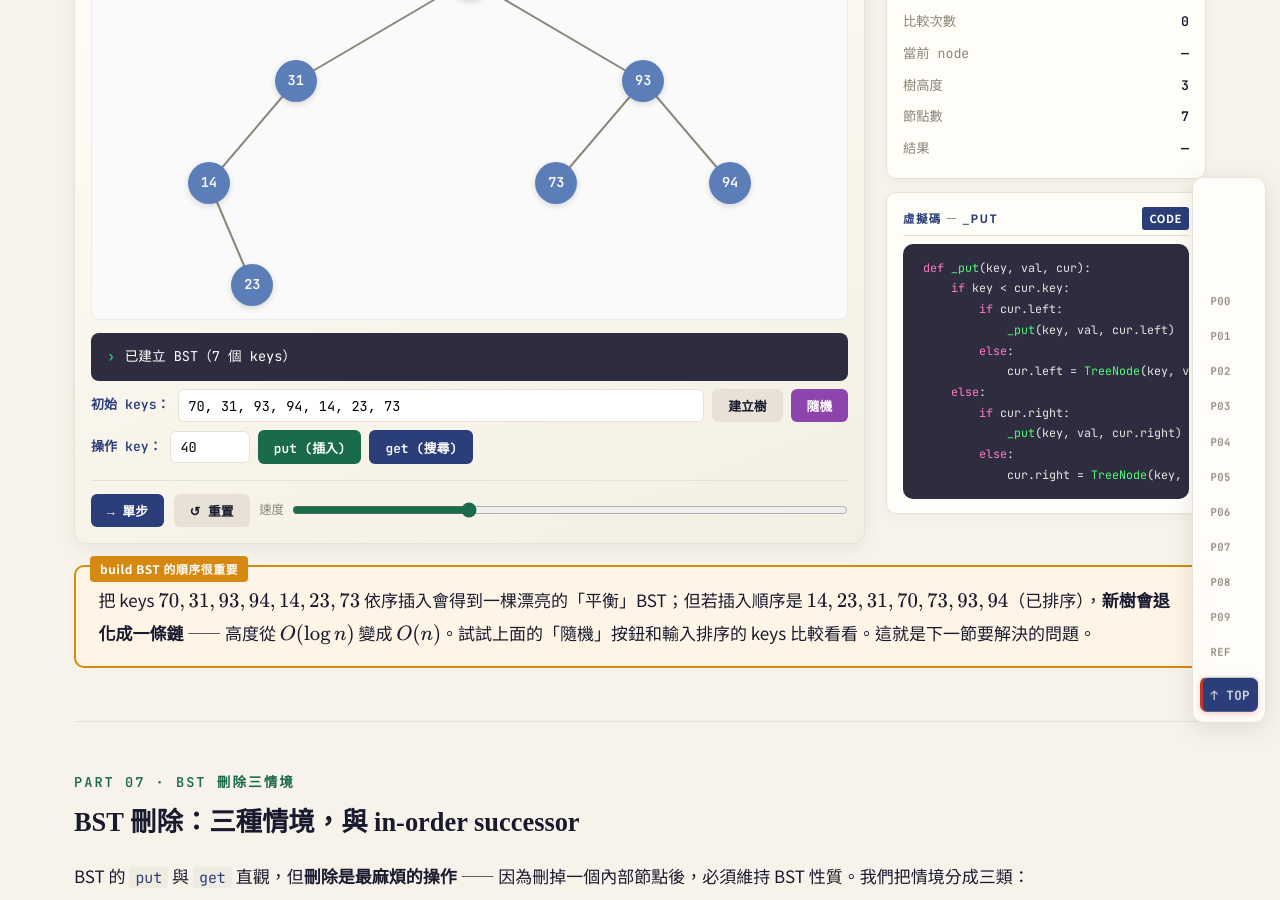
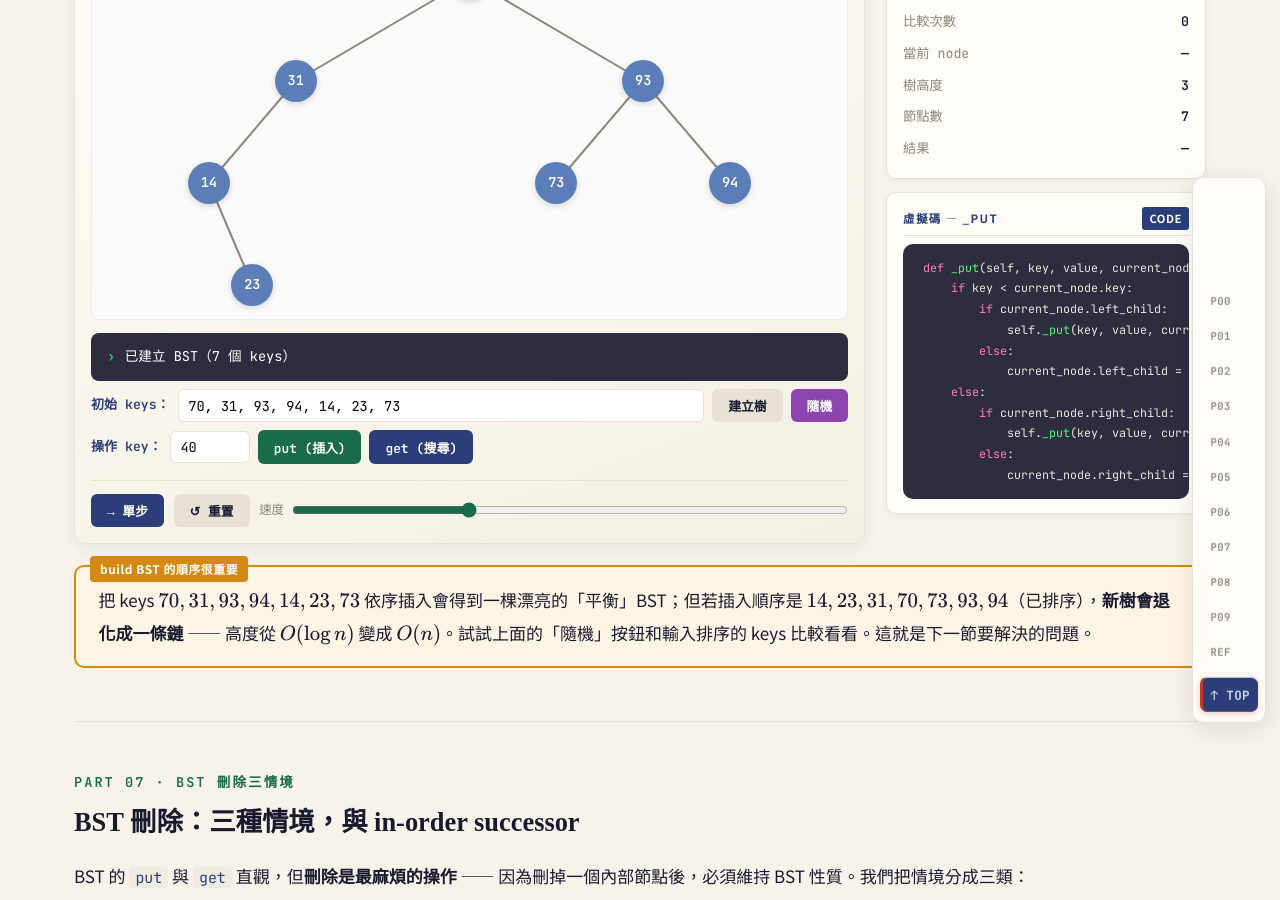
Before and after one commit to phonchi/nsysu-math208, a Jekyll site: the page static_files/presentations/trees.html, which Jekyll copies as it is, in a window 1280 px wide and 900 px high, scrolled down 8008 px. Built offline with Jekyll 4.4.1, drawn with Linux system fonts in a browser that asks for light colours; some of the changed text lies outside the part shown.

Commit message:
Sync DS09 trees standalone presentation

```diff
--- a/static_files/presentations/trees.html
+++ b/static_files/presentations/trees.html
@@ -585,9 +585,9 @@
         <div class="pseudo-code" id="travCode">
 <span class="line" data-l="1"><span class="kw">def</span> <span class="fn">preorder</span>(tree):</span>
 <span class="line" data-l="2">    <span class="kw">if</span> tree:</span>
-<span class="line" data-l="3">        <span class="fn">visit</span>(tree.key)   <span class="com"># root</span></span>
-<span class="line" data-l="4">        <span class="fn">preorder</span>(tree.left)</span>
-<span class="line" data-l="5">        <span class="fn">preorder</span>(tree.right)</span>
+<span class="line" data-l="3">        <span class="fn">print</span>(tree._key, end=<span class="str">" "</span>)</span>
+<span class="line" data-l="4">        <span class="fn">preorder</span>(tree._left_child)</span>
+<span class="line" data-l="5">        <span class="fn">preorder</span>(tree._right_child)</span>
         </div>
       </div>
       <div class="info-card">
@@ -769,17 +769,17 @@
       <div class="info-card">
         <div class="ic-title" id="bstCodeTitle">虛擬碼 — _put <span class="ic-badge" style="background:var(--accent2)">CODE</span></div>
         <div class="pseudo-code" id="bstCode" style="font-size:.73rem;">
-<span class="line" data-l="1"><span class="kw">def</span> <span class="fn">_put</span>(key, val, cur):</span>
-<span class="line" data-l="2">    <span class="kw">if</span> key &lt; cur.key:</span>
-<span class="line" data-l="3">        <span class="kw">if</span> cur.left:</span>
-<span class="line" data-l="4">            <span class="fn">_put</span>(key, val, cur.left)</span>
+<span class="line" data-l="1"><span class="kw">def</span> <span class="fn">_put</span>(self, key, value, current_node):</span>
+<span class="line" data-l="2">    <span class="kw">if</span> key &lt; current_node.key:</span>
+<span class="line" data-l="3">        <span class="kw">if</span> current_node.left_child:</span>
+<span class="line" data-l="4">            self.<span class="fn">_put</span>(key, value, current_node.left_child)</span>
 <span class="line" data-l="5">        <span class="kw">else</span>:</span>
-<span class="line" data-l="6">            cur.left = <span class="fn">TreeNode</span>(key, val)</span>
+<span class="line" data-l="6">            current_node.left_child = <span class="fn">TreeNode</span>(key, value, parent=current_node)</span>
 <span class="line" data-l="7">    <span class="kw">else</span>:</span>
-<span class="line" data-l="8">        <span class="kw">if</span> cur.right:</span>
-<span class="line" data-l="9">            <span class="fn">_put</span>(key, val, cur.right)</span>
+<span class="line" data-l="8">        <span class="kw">if</span> current_node.right_child:</span>
+<span class="line" data-l="9">            self.<span class="fn">_put</span>(key, value, current_node.right_child)</span>
 <span class="line" data-l="10">        <span class="kw">else</span>:</span>
-<span class="line" data-l="11">            cur.right = <span class="fn">TreeNode</span>(key, val)</span>
+<span class="line" data-l="11">            current_node.right_child = <span class="fn">TreeNode</span>(key, value, parent=current_node)</span>
         </div>
       </div>
     </div>
@@ -1900,19 +1909,19 @@
     const codeMap = {
       preorder: `<span class="line" data-l="1"><span class="kw">def</span> <span class="fn">preorder</span>(tree):</span>
 <span class="line" data-l="2">    <span class="kw">if</span> tree:</span>
-<span class="line" data-l="3">        <span class="fn">visit</span>(tree.key)   <span class="com"># root</span></span>
-<span class="line" data-l="4">        <span class="fn">preorder</span>(tree.left)</span>
-<span class="line" data-l="5">        <span class="fn">preorder</span>(tree.right)</span>`,
+<span class="line" data-l="3">        <span class="fn">print</span>(tree._key, end=<span class="str">" "</span>)</span>
+<span class="line" data-l="4">        <span class="fn">preorder</span>(tree._left_child)</span>
+<span class="line" data-l="5">        <span class="fn">preorder</span>(tree._right_child)</span>`,
       inorder: `<span class="line" data-l="1"><span class="kw">def</span> <span class="fn">inorder</span>(tree):</span>
 <span class="line" data-l="2">    <span class="kw">if</span> tree:</span>
-<span class="line" data-l="3">        <span class="fn">inorder</span>(tree.left)</span>
-<span class="line" data-l="4">        <span class="fn">visit</span>(tree.key)   <span class="com"># root</span></span>
-<span class="line" data-l="5">        <span class="fn">inorder</span>(tree.right)</span>`,
+<span class="line" data-l="3">        <span class="fn">inorder</span>(tree._left_child)</span>
+<span class="line" data-l="4">        <span class="fn">print</span>(tree._key, end=<span class="str">" "</span>)</span>
+<span class="line" data-l="5">        <span class="fn">inorder</span>(tree._right_child)</span>`,
       postorder: `<span class="line" data-l="1"><span class="kw">def</span> <span class="fn">postorder</span>(tree):</span>
 <span class="line" data-l="2">    <span class="kw">if</span> tree:</span>
-<span class="line" data-l="3">        <span class="fn">postorder</span>(tree.left)</span>
-<span class="line" data-l="4">        <span class="fn">postorder</span>(tree.right)</span>
-<span class="line" data-l="5">        <span class="fn">visit</span>(tree.key)   <span class="com"># root</span></span>`,
+<span class="line" data-l="3">        <span class="fn">postorder</span>(tree._left_child)</span>
+<span class="line" data-l="4">        <span class="fn">postorder</span>(tree._right_child)</span>
+<span class="line" data-l="5">        <span class="fn">print</span>(tree._key, end=<span class="str">" "</span>)</span>`,
     };
     $('travCode').innerHTML = codeMap[currentTrav];
   }
@@ -2128,7 +2136,7 @@
       let mc = li;
       if (ri <= endI) {
         cmpCnt++;
-        if (a[ri] < a[li]) mc = ri;
+        if (!(a[li] < a[ri])) mc = ri;
       }
       steps.push({arr:a.slice(), hl:{active:i, parent:mc}, status:`找出 heap[${i}]=${a[i]} 的較小子節點：heap[${mc}]=${a[mc]}`, line:null, swap:swapCnt, cmp:cmpCnt, idx:i, par:mc});
       cmpCnt++;
@@ -2298,33 +2306,34 @@
 
   let root = null;
   let player = null;
+  let currentBstOp = 'put';
 
   // Pseudo-code variants for put vs get; line numbers in genOpSteps refer to these.
   const codeTemplates = {
     put: {
       title: '虛擬碼 — _put <span class="ic-badge" style="background:var(--accent2)">CODE</span>',
-      html: '<span class="line" data-l="1"><span class="kw">def</span> <span class="fn">_put</span>(key, val, cur):</span>\n' +
-            '<span class="line" data-l="2">    <span class="kw">if</span> key &lt; cur.key:</span>\n' +
-            '<span class="line" data-l="3">        <span class="kw">if</span> cur.left:</span>\n' +
-            '<span class="line" data-l="4">            <span class="fn">_put</span>(key, val, cur.left)</span>\n' +
+      html: '<span class="line" data-l="1"><span class="kw">def</span> <span class="fn">_put</span>(self, key, value, current_node):</span>\n' +
+            '<span class="line" data-l="2">    <span class="kw">if</span> key &lt; current_node.key:</span>\n' +
+            '<span class="line" data-l="3">        <span class="kw">if</span> current_node.left_child:</span>\n' +
+            '<span class="line" data-l="4">            self.<span class="fn">_put</span>(key, value, current_node.left_child)</span>\n' +
             '<span class="line" data-l="5">        <span class="kw">else</span>:</span>\n' +
-            '<span class="line" data-l="6">            cur.left = <span class="fn">TreeNode</span>(key, val)</span>\n' +
+            '<span class="line" data-l="6">            current_node.left_child = <span class="fn">TreeNode</span>(key, value, parent=current_node)</span>\n' +
             '<span class="line" data-l="7">    <span class="kw">else</span>:</span>\n' +
-            '<span class="line" data-l="8">        <span class="kw">if</span> cur.right:</span>\n' +
-            '<span class="line" data-l="9">            <span class="fn">_put</span>(key, val, cur.right)</span>\n' +
+            '<span class="line" data-l="8">        <span class="kw">if</span> current_node.right_child:</span>\n' +
+            '<span class="line" data-l="9">            self.<span class="fn">_put</span>(key, value, current_node.right_child)</span>\n' +
             '<span class="line" data-l="10">        <span class="kw">else</span>:</span>\n' +
-            '<span class="line" data-l="11">            cur.right = <span class="fn">TreeNode</span>(key, val)</span>'
+            '<span class="line" data-l="11">            current_node.right_child = <span class="fn">TreeNode</span>(key, value, parent=current_node)</span>'
     },
     get: {
       title: '虛擬碼 — _get <span class="ic-badge" style="background:var(--accent2)">CODE</span>',
-      html: '<span class="line" data-l="1"><span class="kw">def</span> <span class="fn">_get</span>(key, cur):</span>\n' +
-            '<span class="line" data-l="2">    <span class="kw">if not</span> cur: <span class="kw">return None</span></span>\n' +
-            '<span class="line" data-l="3">    <span class="kw">if</span> cur.key == key:</span>\n' +
-            '<span class="line" data-l="4">        <span class="kw">return</span> cur</span>\n' +
-            '<span class="line" data-l="5">    <span class="kw">elif</span> key &lt; cur.key:</span>\n' +
-            '<span class="line" data-l="6">        <span class="kw">return</span> <span class="fn">_get</span>(key, cur.left)</span>\n' +
+      html: '<span class="line" data-l="1"><span class="kw">def</span> <span class="fn">_get</span>(self, key, current_node):</span>\n' +
+            '<span class="line" data-l="2">    <span class="kw">if not</span> current_node: <span class="kw">return None</span></span>\n' +
+            '<span class="line" data-l="3">    <span class="kw">if</span> current_node.key == key:</span>\n' +
+            '<span class="line" data-l="4">        <span class="kw">return</span> current_node</span>\n' +
+            '<span class="line" data-l="5">    <span class="kw">elif</span> key &lt; current_node.key:</span>\n' +
+            '<span class="line" data-l="6">        <span class="kw">return</span> self.<span class="fn">_get</span>(key, current_node.left_child)</span>\n' +
             '<span class="line" data-l="7">    <span class="kw">else</span>:</span>\n' +
-            '<span class="line" data-l="8">        <span class="kw">return</span> <span class="fn">_get</span>(key, cur.right)</span>'
+            '<span class="line" data-l="8">        <span class="kw">return</span> self.<span class="fn">_get</span>(key, current_node.right_child)</span>'
     }
   };
 
@@ -2336,7 +2345,6 @@
 
   function bstInsert(r, key) {
     if (!r) return new TNode(key);
-    if (key === r.key) return r;
     if (key < r.key) {
       r.left = bstInsert(r.left, key);
       r.left.parent = r;
@@ -2402,12 +2410,8 @@
       path.push(cur);
       cmp++;
       steps.push({type:'visit', node:cur, path:path.slice(), status:`比較 key=${key} 與 ${cur.key}`, line: key < cur.key ? L.visitLT : L.visitGTE, cmp});
-      if (key === cur.key) {
-        if (op === 'get') {
-          steps.push({type:'found', node:cur, path:path.slice(), status:`找到 ${key} ✓`, line:L.foundEq, result:'FOUND', cmp});
-        } else {
-          steps.push({type:'dup', node:cur, path:path.slice(), status:`key=${key} 已存在，更新 value（不改結構）`, line:null, cmp});
-        }
+      if (key === cur.key && op === 'get') {
+        steps.push({type:'found', node:cur, path:path.slice(), status:`找到 ${key} ✓`, line:L.foundEq, result:'FOUND', cmp});
         return steps;
       }
       if (key < cur.key) {
@@ -2416,7 +2420,7 @@
           cur = cur.left;
         } else {
           if (op === 'put') {
-            steps.push({type:'insert-left', node:cur, path:path.slice(), key, status:`${key} < ${cur.key} 且 left 為空，插入為左子`, line:L.insertLeft, cmp});
+            steps.push({type:'insert-left', node:cur, path:path.slice(), key, status:`${key} < ${cur.key} 且 left_child 為空，插入為左子`, line:L.insertLeft, cmp});
             steps.push({type:'commit', node:cur, path:path.slice(), key, side:'left', status:`插入 ${key} 完成 ✓`, line:null, cmp});
           } else {
             steps.push({type:'not-found', node:cur, path:path.slice(), status:`${key} 不在樹中`, line:L.notFound, result:'NOT FOUND', cmp});
@@ -2425,11 +2429,11 @@
         }
       } else {
         if (cur.right) {
-          steps.push({type:'go-right', node:cur, path:path.slice(), status:`${key} > ${cur.key}，往右`, line:L.goRight, cmp});
+          steps.push({type:'go-right', node:cur, path:path.slice(), status:`${key} >= ${cur.key}，往右`, line:L.goRight, cmp});
           cur = cur.right;
         } else {
           if (op === 'put') {
-            steps.push({type:'insert-right', node:cur, path:path.slice(), key, status:`${key} > ${cur.key} 且 right 為空，插入為右子`, line:L.insertRight, cmp});
+            steps.push({type:'insert-right', node:cur, path:path.slice(), key, status:`${key} >= ${cur.key} 且 right_child 為空，插入為右子`, line:L.insertRight, cmp});
             steps.push({type:'commit', node:cur, path:path.slice(), key, side:'right', status:`插入 ${key} 完成 ✓`, line:null, cmp});
           } else {
             steps.push({type:'not-found', node:cur, path:path.slice(), status:`${key} 不在樹中`, line:L.notFound, result:'NOT FOUND', cmp});
@@ -2506,7 +2511,15 @@
     $('bstInitInput').value = arr.join(', ');
     rebuild();
   };
-  $('bstStep').onclick = () => { if (player) player.step(); };
+  $('bstStep').onclick = () => {
+    const k = parseInt($('bstOpKey').value, 10);
+    if (isNaN(k)) return;
+    if (!player || player.idx >= player.steps.length - 1) {
+      startOp(currentBstOp, k, false);
+    } else {
+      player.step();
+    }
+  };
   $('bstReset').onclick = rebuild;
   $('bstSpeed').addEventListener('input', () => {
     if (player) player.setDelay(parseInt($('bstSpeed').value, 10));
```
Also changed, not shown: other parts of static_files/presentations/trees.html (+18 -9 lines).
